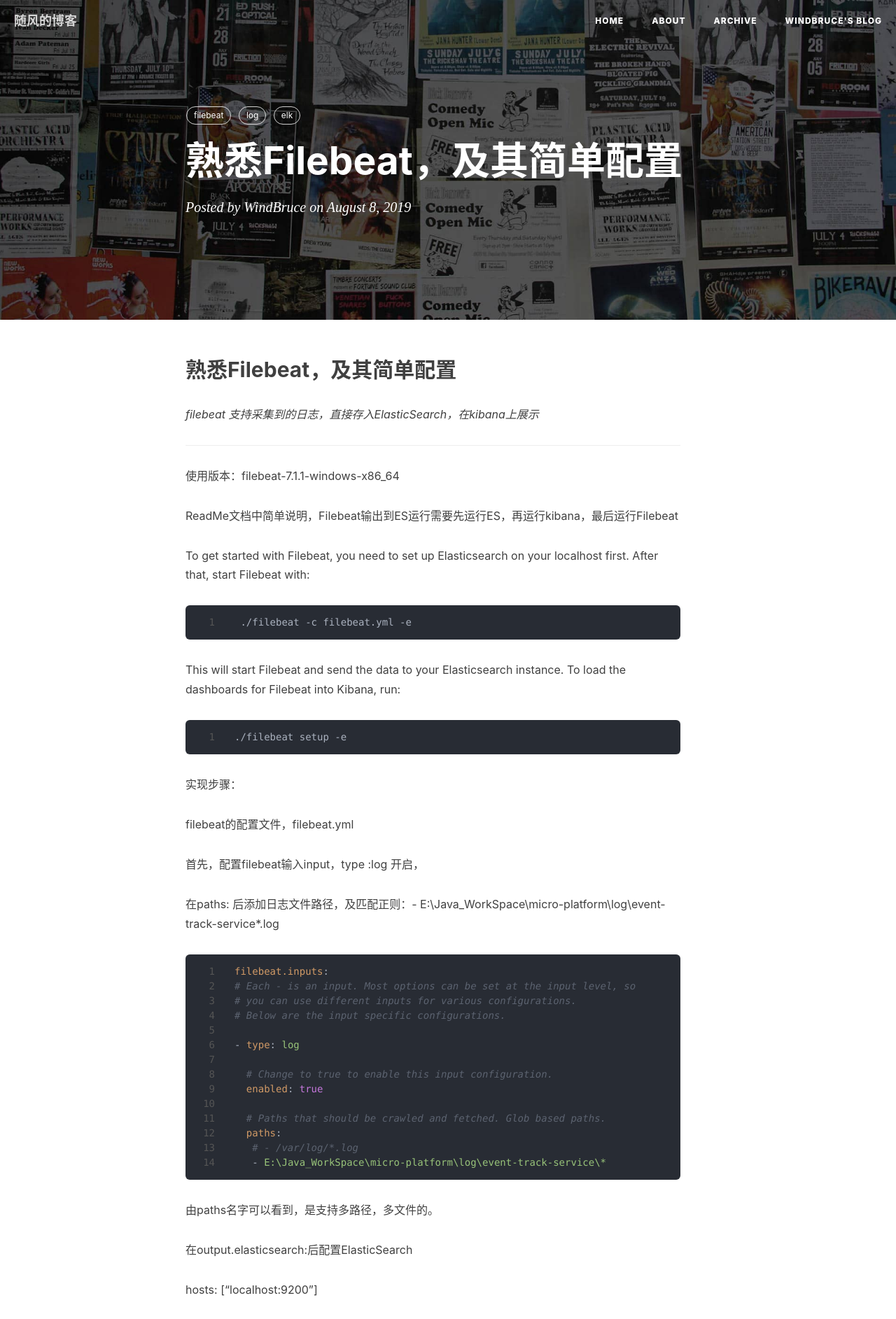
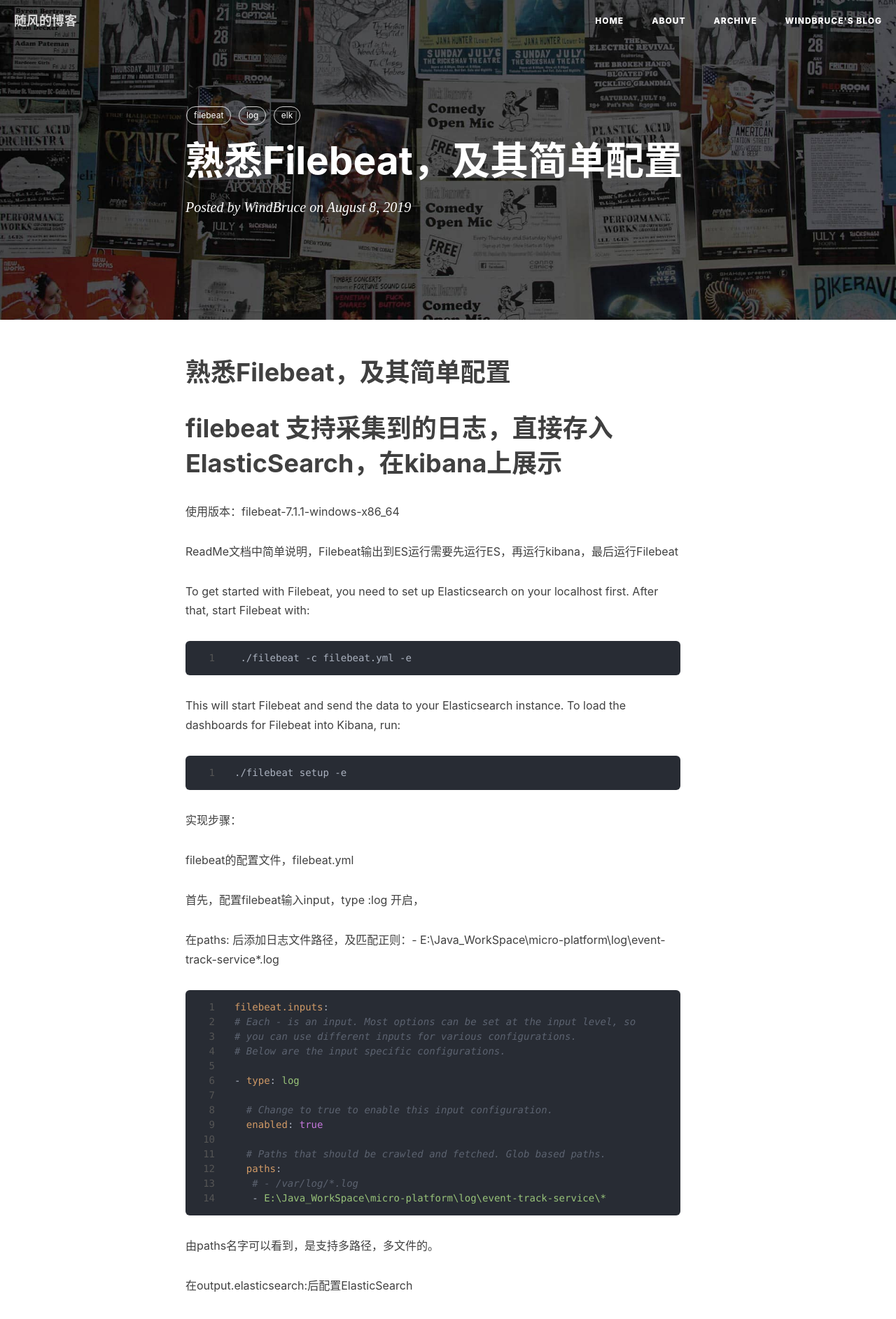
Before and after one commit to WindBruce/wind, a Jekyll site: the page built from _posts/2019-08-08-Filebeat.md, in a window 1280 px wide. Shown: the top 1885 px of the page at 70% size. Built offline with Jekyll 4.4.1, drawn with Linux system fonts in a browser that asks for light colours; nearby versions of some CDN libraries; Markdown is read by kramdown in place of the engine named in the settings; comment, search, counter and statistics services are not loaded.

Commit message:
modify something

```diff
--- a/_config.yml
+++ b/_config.yml
@@ -46,7 +46,7 @@ plugins: [jekyll-paginate]
 # replace redcarpet to kramdown,
 # although redcarpet can auto highlight code, the lack of header-id make the catalog impossible, so I switch to kramdown
 # document: http://jekyllrb.com/docs/configuration/#kramdown
-markdown: kramdown
+markdown:  rdiscount
 kramdown:
   input: GFM                            # use Github Flavored Markdown !important
   syntax_highlighter_opts:
--- a/_posts/2019-08-08-Filebeat.markdown
+++ b/_posts/2019-08-08-Filebeat.md
@@ -9,11 +9,10 @@ published: true
 
 ---
 
-##  熟悉Filebeat，及其简单配置
+# 熟悉Filebeat，及其简单配置
 
-*filebeat 支持采集到的日志，直接存入ElasticSearch，在kibana上展示*
+# filebeat 支持采集到的日志，直接存入ElasticSearch，在kibana上展示
 
----
 
 使用版本：filebeat-7.1.1-windows-x86_64
 
@@ -108,6 +107,6 @@ output.elasticsearch:
 
 
 
-### 小结
+#  小结
 
 filebeat可以配置多个输入源，多种输出端，直连ES，或连logstash。
```
Also changed, not shown: other parts of _posts/2019-08-08-Filebeat.md (+1 -1 lines).
